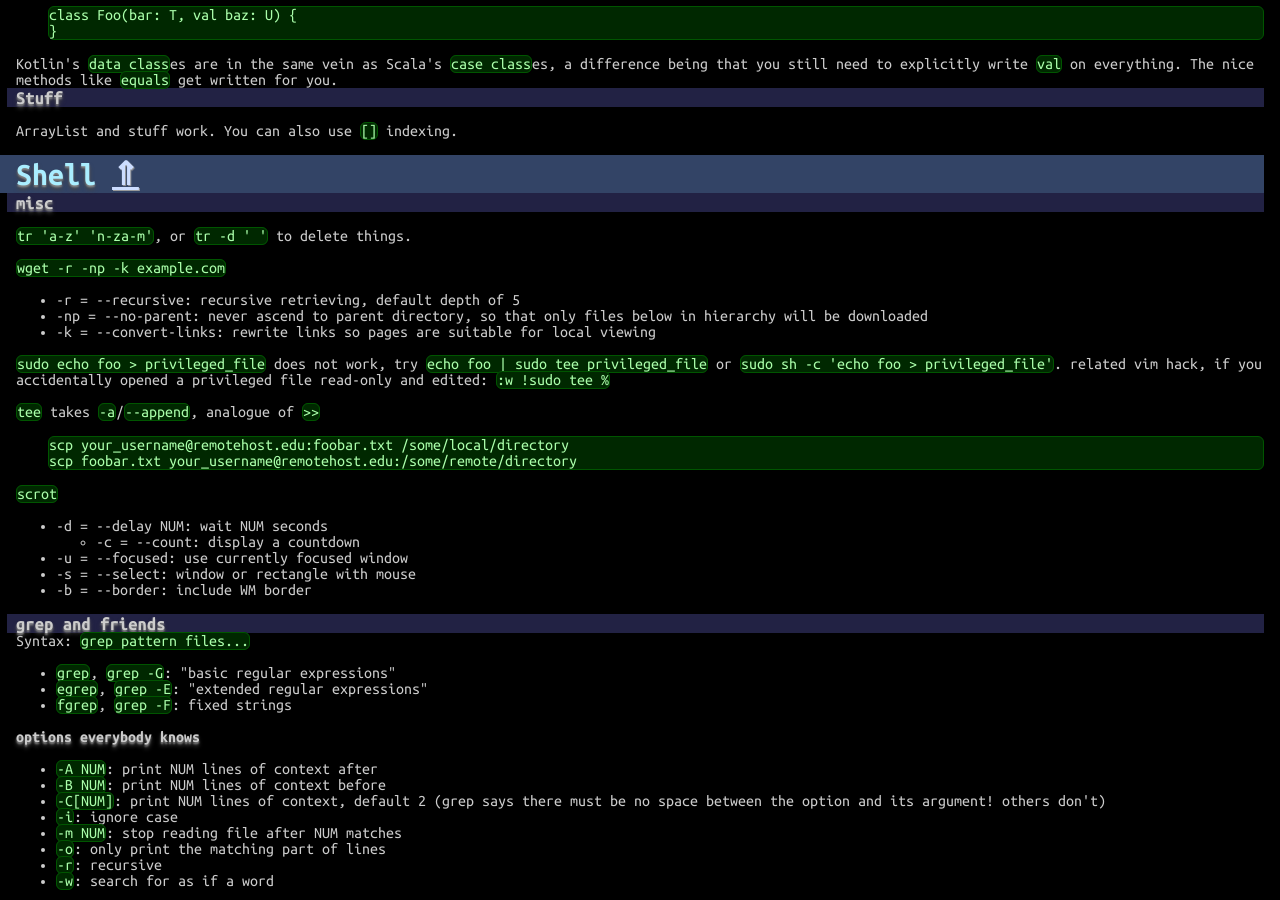
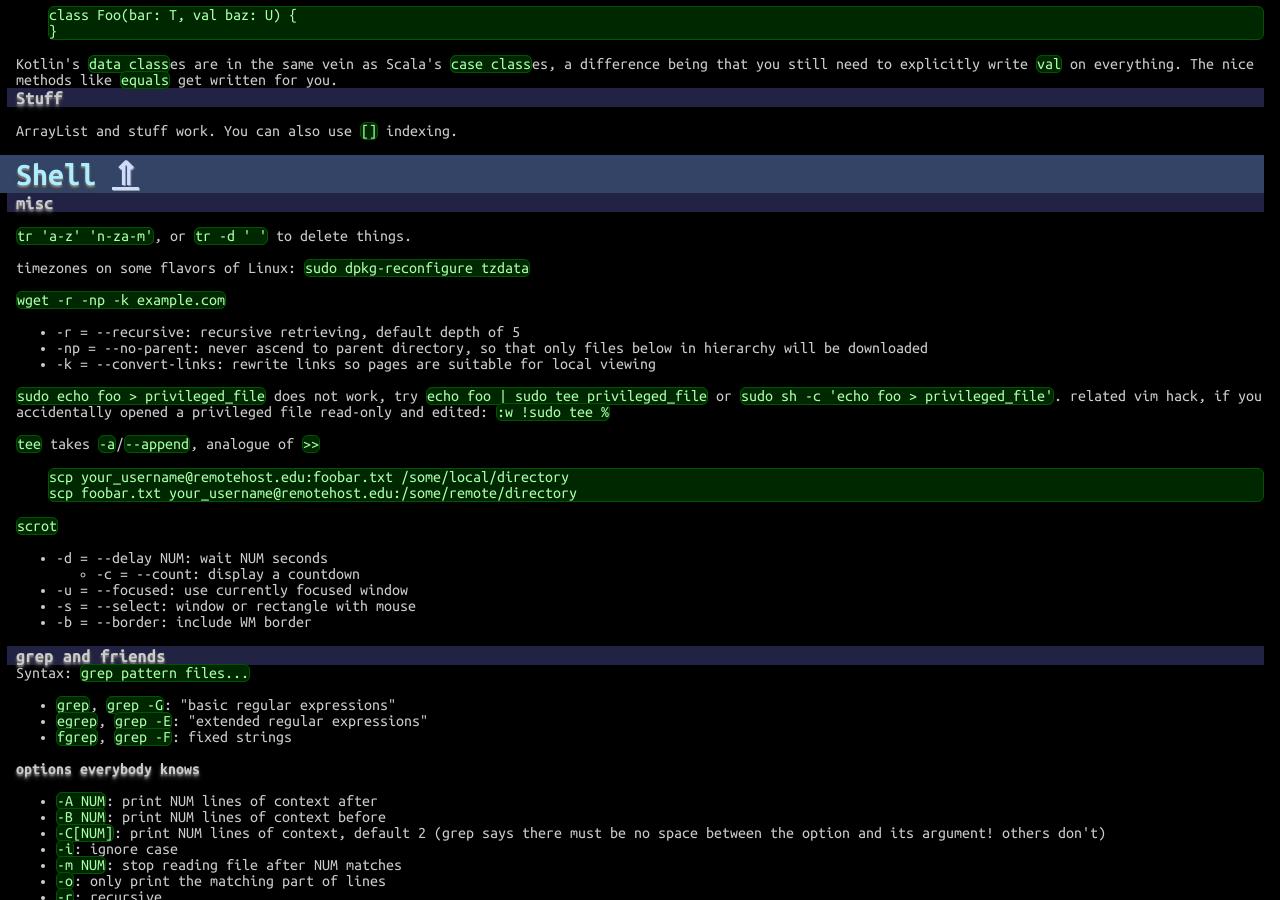
Before and after one commit to betaveros/cs, a Jekyll site: the page built from index.html, in a window 1280 px wide and 900 px high, scrolled down 35005 px. Built offline with Jekyll 4.4.1, drawn with Linux system fonts in a browser that asks for light colours.

Commit message:
time zones

```diff
--- a/_includes/shell.html
+++ b/_includes/shell.html
@@ -1,6 +1,8 @@
 <h3>misc</h3>
 
 <p><code>tr 'a-z' 'n-za-m'</code>, or <code>tr -d ' '</code> to delete things.</p>
+
+<p>timezones on some flavors of Linux: <code>sudo dpkg-reconfigure tzdata</code></p>
 
 <p><code>wget -r -np -k example.com</code>
 <ul>
```
